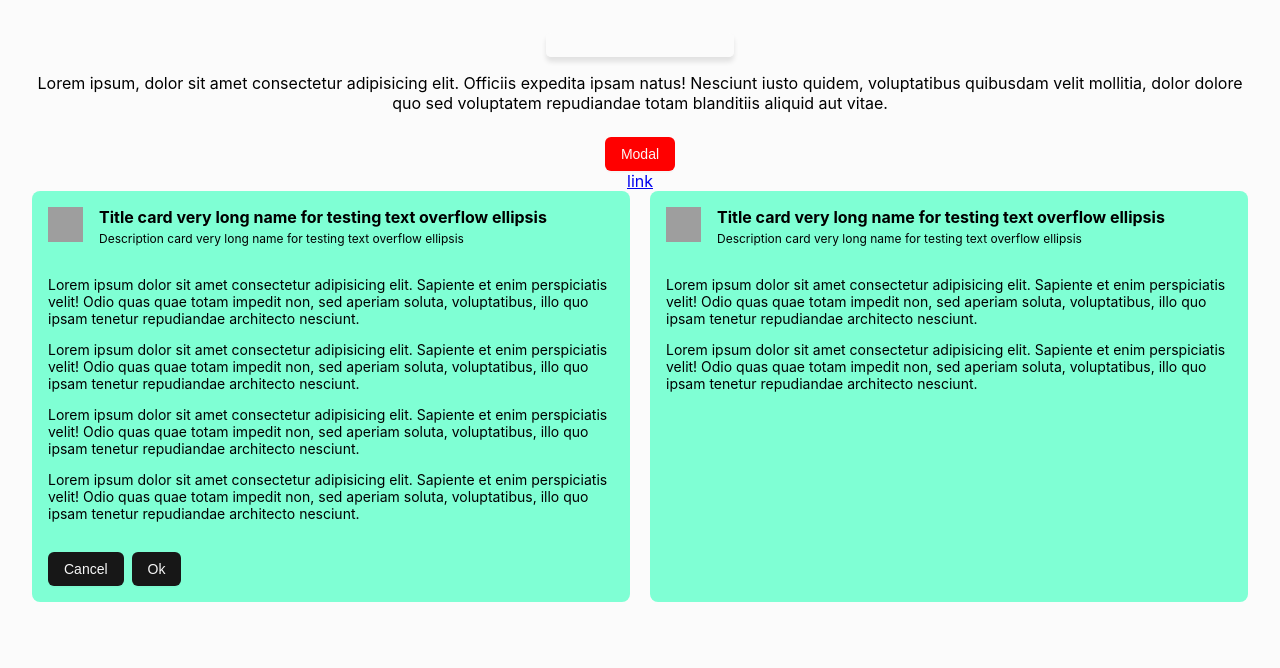
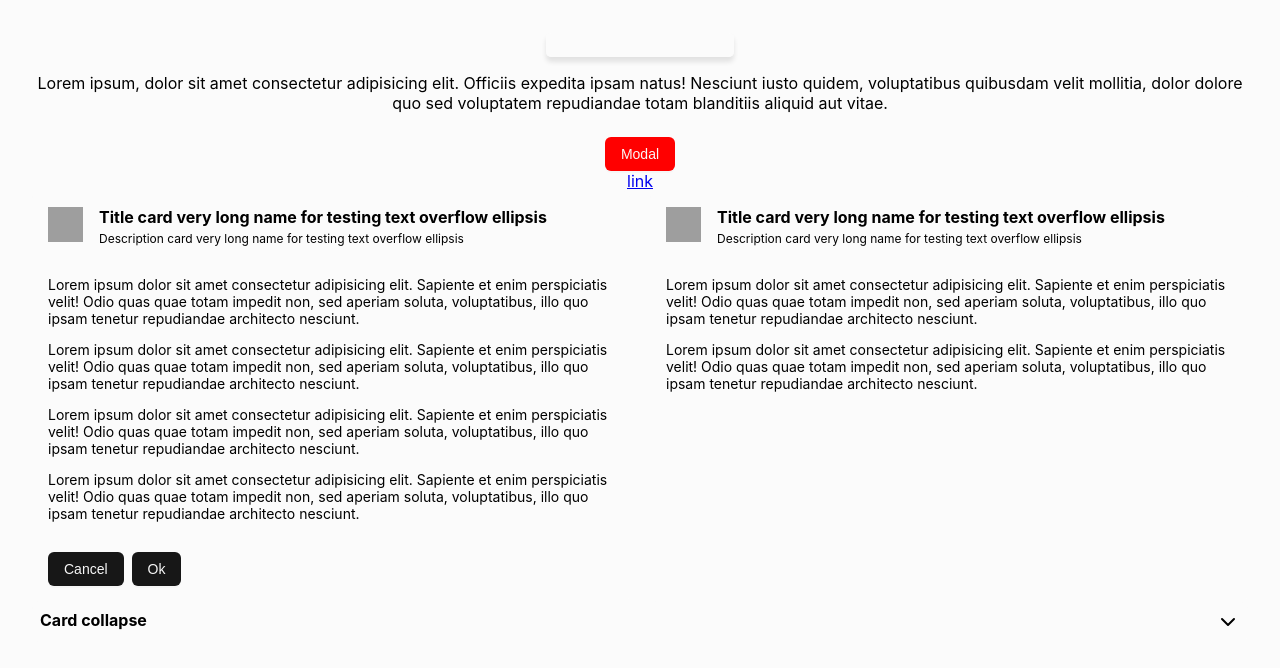
Before and after one commit to TonyW-Hub/ForgeCraftUI, a React (Vite) app: page / in a window 1280 px wide. Shown: the top 668 px of the page. Built offline with nearby package versions, Linux system fonts and the light colour scheme; grey boxes are pictures that could not be loaded.

Commit message:
feat: add card collapse component

```diff
--- a/src/App.tsx
+++ b/src/App.tsx
@@ -7,6 +7,7 @@ import { Tooltip } from './components/atoms/Tooltip/Tooltip';
 import { Flex } from './components/atoms/Flex/Flex';
 import { Card } from './components/atoms/Card/Card';
 import { Grid } from './components/atoms/Grid/Grid';
+import { ChevronDownSVG } from './components/atoms/SVGs/ChevronDownSVG/ChevronDownSVG';
 
 function App() {
     const [modalOpen, setModalOpen] = useState<boolean>(false);
@@ -119,6 +120,21 @@ function App() {
                     </p>
                 </Card>
             </Grid>
+            <Card.Collapse
+                title="Card collapse"
+                actions={
+                    <Flex gap={'small'} justify="space-between">
+                        <Button>Cancel</Button>
+                        <Button>Ok</Button>
+                    </Flex>
+                }
+            >
+                <span>
+                    Lorem ipsum dolor sit amet consectetur adipisicing elit. Sapiente et enim perspiciatis velit! Odio
+                    quas quae totam impedit non, sed aperiam soluta, voluptatibus, illo quo ipsam tenetur repudiandae
+                    architecto nesciunt.
+                </span>
+            </Card.Collapse>
 
             <Modal
                 visible={modalOpen}
--- a/src/components/atoms/Card/Card.module.scss
+++ b/src/components/atoms/Card/Card.module.scss
@@ -7,7 +7,6 @@
     width: 100%;
     text-align: start;
     border-radius: var(--vui-radius-md);
-    background-color: aquamarine;
 
     .header {
         &Wrapper {
@@ -47,6 +46,10 @@
     .body {
         font-size: var(--font-size-sm);
     }
+}
+
+.bordered {
+    border: 1px solid var(--vui-color-light-1);
 }
 
 .smallCard {
@@ -106,3 +109,81 @@
         padding-bottom: var(--vui-spacing-lg);
     }
 }
+
+.CardCollapse {
+    position: relative;
+    display: flex;
+    flex-direction: column;
+    align-items: stretch;
+    background-color: var(--default-light-color);
+    width: auto;
+    text-align: start;
+    border-radius: var(--vui-radius-md);
+    height: max-content;
+
+    .header {
+        cursor: pointer;
+        padding: 0;
+
+        &Wrapper {
+            width: 100%;
+            display: flex;
+
+            .avatar {
+                aspect-ratio: 1/1;
+                width: 35px;
+                height: 35px;
+            }
+
+            .details {
+                flex: 1;
+                overflow: hidden;
+            }
+
+            .title {
+                overflow: hidden;
+                white-space: nowrap;
+                text-overflow: ellipsis;
+                font-weight: bold;
+            }
+        }
+
+        .description {
+            margin: 0;
+            margin-top: var(--vui-spacing-xs);
+            font-size: var(--font-size-xs);
+        }
+    }
+
+    .wrapper {
+        display: grid;
+        grid-template-rows: 0fr;
+        transition: grid-template-rows 0.25s ease-in-out;
+        .inner {
+            overflow: hidden;
+            transition: all 0.2s ease;
+        }
+    }
+
+    .isVisible {
+        grid-template-rows: 1fr;
+
+        .inner {
+            margin-top: var(--vui-spacing-sm);
+        }
+    }
+
+    .footer {
+        margin-top: var(--vui-spacing-md);
+    }
+}
+
+.smallCardCollapse {
+    padding: var(--vui-spacing-sm);
+}
+.middleCardCollapse {
+    padding: var(--vui-spacing-md);
+}
+.largeCardCollapse {
+    padding: var(--vui-spacing-lg);
+}
--- a/src/components/atoms/Card/Card.tsx
+++ b/src/components/atoms/Card/Card.tsx
@@ -1,7 +1,8 @@
-import React, { PropsWithChildren } from 'react';
+import React, { PropsWithChildren, useState } from 'react';
 import Styles from './Card.module.scss';
 import { Size } from '../../../types';
 import { Flex } from '../Flex/Flex';
+import { ChevronDownSVG } from '../SVGs/ChevronDownSVG/ChevronDownSVG';
 
 type classNamesCard = {
     main?: string;
@@ -13,7 +14,6 @@ type classNamesCard = {
     avatar?: string;
     cover?: string;
 };
-
 type CardProps = {
     classNames?: classNamesCard;
     title?: string;
@@ -91,3 +91,100 @@ export const Card = ({
         </div>
     );
 };
+
+type classNamesCardCollapse = {
+    main?: string;
+    header?: string;
+    body?: string;
+    footer?: string;
+    title?: string;
+    avatar?: string;
+};
+type CardCollapseProps = {
+    classNames?: classNamesCardCollapse;
+    title?: string;
+    description?: string;
+    size?: Size;
+    avatar?: React.ReactNode | { src: string; alt: string };
+    bordered?: boolean;
+    actions?: React.ReactNode;
+    expandIcon?: React.ReactNode;
+    expandIconPosition?: 'end' | 'start';
+    style?: React.CSSProperties;
+};
+
+const CardCollapse = ({
+    classNames = { main: '', avatar: '', header: '', body: '', footer: '', title: '' },
+    title,
+    description,
+    bordered = false,
+    size = 'small',
+    avatar,
+    actions,
+    expandIcon,
+    expandIconPosition = 'end',
+    children,
+}: PropsWithChildren<CardCollapseProps>) => {
+    const [visible, setVisible] = useState<boolean>(false);
+
+    const handleSetClassNamesCard = () => {
+        const border = bordered ? Styles.bordered : '';
+        const sizing = {
+            small: Styles.smallCardCollapse,
+            middle: Styles.middleCardCollapse,
+            large: Styles.largeCardCollapse,
+        };
+
+        return [Styles.CardCollapse, sizing[size], border, classNames.main].join(' ');
+    };
+
+    const handleDisplayAvatar = () => {
+        if (!avatar) return null;
+
+        if (typeof avatar === 'object' && 'src' in avatar) {
+            return <img src={avatar.src} alt={avatar.alt} className={`${Styles.avatar} ${classNames.avatar}`} />;
+        }
+
+        return avatar;
+    };
+
+    const handleVisible = () => {
+        setVisible((prev) => !prev);
+    };
+
+    return (
+        <div className={handleSetClassNamesCard()}>
+            <Flex vertical className={`${Styles.header} ${classNames.header}`} onClick={handleVisible}>
+                <div
+                    className={Styles.headerWrapper}
+                    style={{ flexDirection: expandIconPosition === 'start' ? 'row-reverse' : 'row' }}
+                >
+                    {handleDisplayAvatar()}
+                    <div className={Styles.details}>
+                        <div className={`${Styles.title} ${classNames.title}`}>{title}</div>
+                        {description && <p className={Styles.description}>{description}</p>}
+                    </div>
+                    {expandIcon ? (
+                        expandIcon
+                    ) : (
+                        <ChevronDownSVG
+                            style={
+                                visible
+                                    ? { transform: 'rotate(-180deg)', transition: 'transform 0.2s ease-in' }
+                                    : { transform: 'rotate(0deg)', transition: 'transform 0.2s ease-in' }
+                            }
+                        />
+                    )}
+                </div>
+            </Flex>
+            <div className={`${classNames.body} ${Styles.wrapper} ${visible ? Styles.isVisible : ''}`}>
+                <div className={`${Styles.inner}`}>
+                    <div>{children}</div>
+                    {actions && <div className={`${Styles.footer} ${classNames.footer}`}>{actions}</div>}
+                </div>
+            </div>
+        </div>
+    );
+};
+
+Card.Collapse = CardCollapse;
--- /dev/null
+++ b/src/components/atoms/SVGs/ChevronDownSVG/ChevronDownSVG.module.scss
@@ -0,0 +1,3 @@
+.ChevronDownSVG {
+
+}
--- /dev/null
+++ b/src/components/atoms/SVGs/ChevronDownSVG/ChevronDownSVG.tsx
@@ -0,0 +1,27 @@
+import React, { PropsWithChildren } from 'react';
+import Styles from './ChevronDownSVG.module.scss';
+
+type ChevronDownSVGProps = {
+    className?: string;
+    style?: React.CSSProperties;
+};
+
+export const ChevronDownSVG = ({ className = '', style }: PropsWithChildren<ChevronDownSVGProps>) => {
+    return (
+        <svg
+            xmlns="http://www.w3.org/2000/svg"
+            width="24"
+            height="24"
+            viewBox="0 0 24 24"
+            fill="none"
+            stroke="currentColor"
+            strokeWidth="2"
+            strokeLinecap="round"
+            strokeLinejoin="round"
+            className={`${Styles.ChevronDownSVG} ${className}`}
+            style={{ ...style }}
+        >
+            <path d="m6 9 6 6 6-6" />
+        </svg>
+    );
+};
--- a/src/index.css
+++ b/src/index.css
@@ -11,6 +11,7 @@
     -moz-osx-font-smoothing: grayscale;
 
     --default-light-color: #fbfbfbfb;
+    --vui-color-light-1: #f0f0f0;
     --default-dark-color: #171717;
     --vui-color-dark-opacity: rgba(0, 0, 0, 0.85);
 
```
